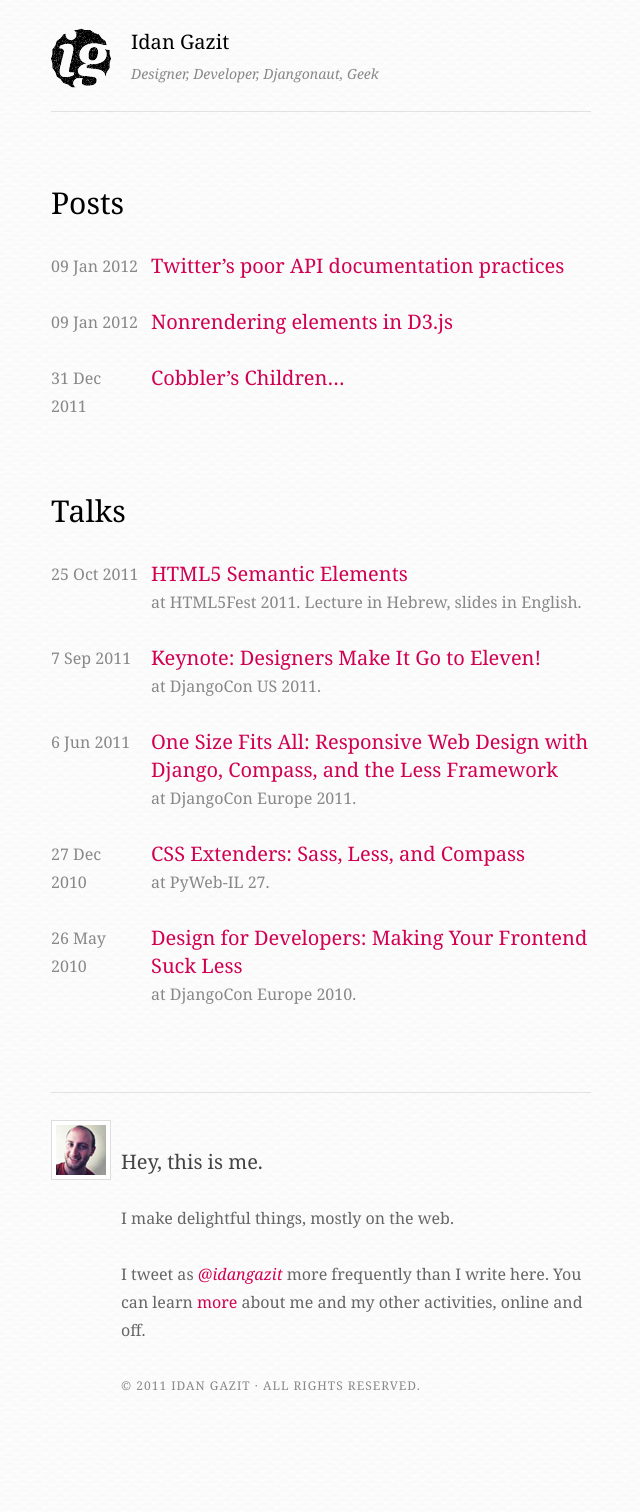
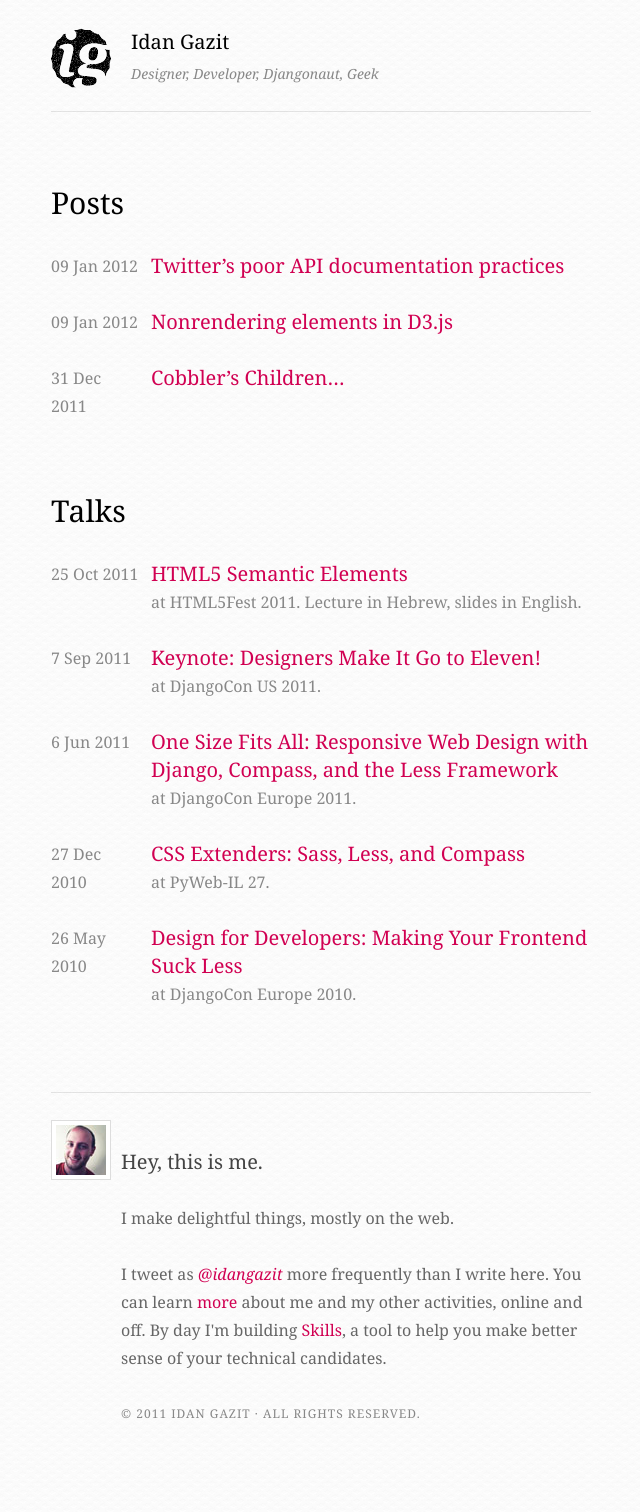
Before and after one commit to idan/oldsite, a Jekyll site: the page built from index.html, in a window 1280 px wide. Shown: the whole page, without its empty margins (319-959 px from the left). Built offline with Jekyll 4.4.1, drawn with Linux system fonts in a browser that asks for light colours; nearby versions of some CDN libraries; Markdown is read by kramdown in place of the engine named in the settings; comment, search, counter and statistics services are not loaded; before the commit the page ends 1484 px from its top, so only the background shows below that.

Commit message:
Added link to skills in footer.

```diff
--- a/_includes/pagefooter.html
+++ b/_includes/pagefooter.html
@@ -5,7 +5,7 @@
     </div>
     <section class="about">
         <p>I make delightful things, mostly on the web.</p>
-        <p>I tweet as <a href="http://twitter.com/intent/user?screen_name=idangazit" class="twitter">@idangazit</a> more frequently than I write here. You can learn <a href="/colophon">more</a> about me and my other activities, online and off.</p>
+        <p>I tweet as <a href="http://twitter.com/intent/user?screen_name=idangazit" class="twitter">@idangazit</a> more frequently than I write here. You can learn <a href="/colophon">more</a> about me and my other activities, online and off. By day I'm building <a href="http://skillsapp.com">Skills</a>, a tool to help you make better sense of your technical candidates.</p>
         <p class="copyright">&copy; 2011 Idan Gazit &middot; All rights reserved.</p>
     </section>
 </footer>
```
